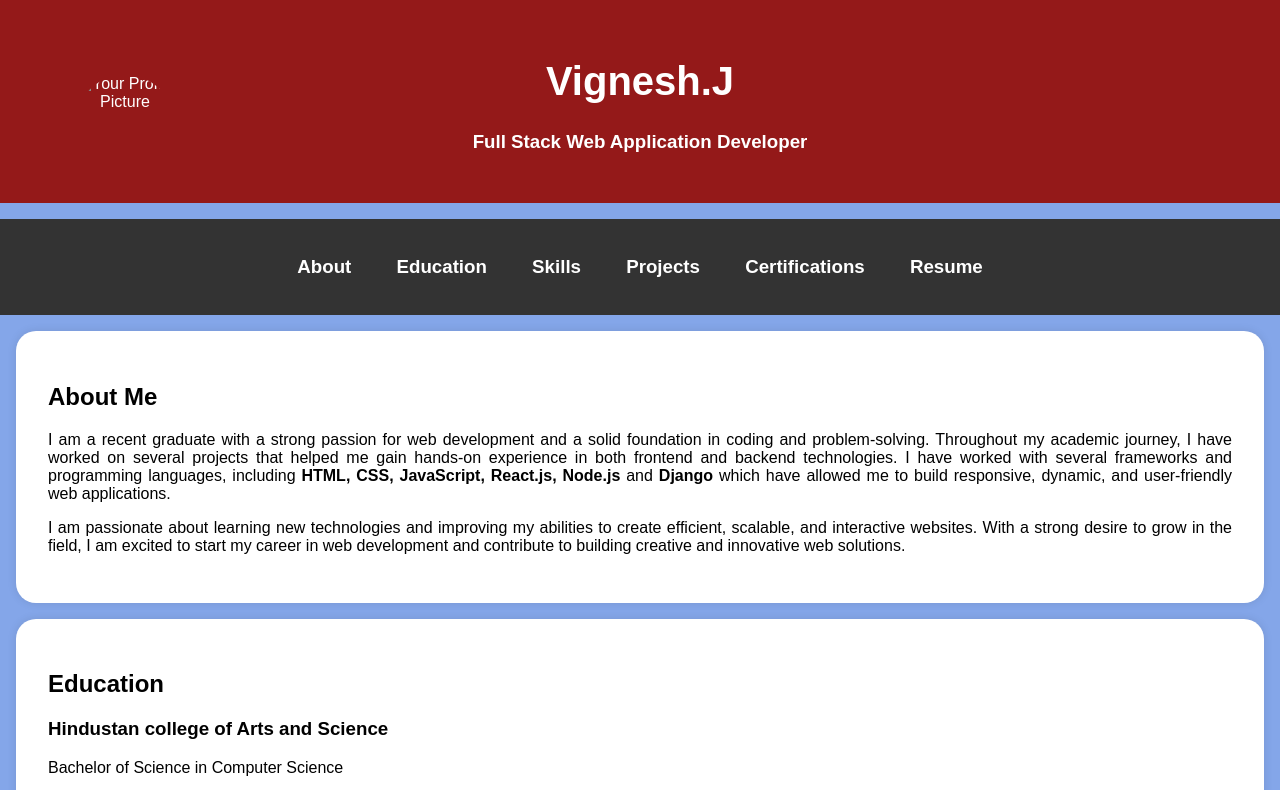
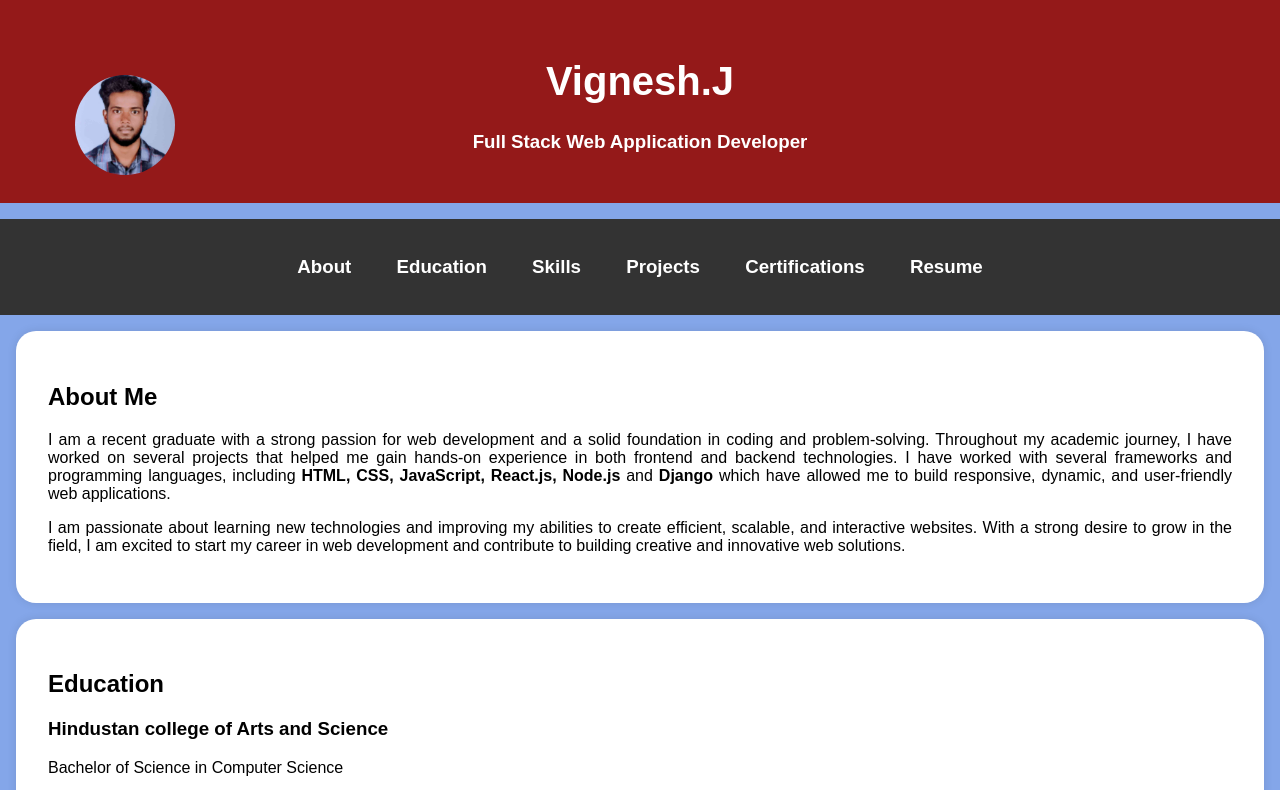
Before and after one commit to vignesh490/Vignesh-portfolio-, a plain HTML site: page index.html in a window 1280 px wide. Shown: the top 790 px of the page. Drawn offline with Linux system fonts and the light colour scheme.

Commit message:
Update index.html

```diff
--- a/index.html
+++ b/index.html
@@ -98,7 +98,7 @@
     <header>
         <div class="header-content">
             <!-- Add your profile picture here -->
-            <img src="dharshan.jpeg" alt="Your Profile Picture" class="profile-picture">
+            <img src="20221004-174151_p0.jpg" alt="Your Profile Picture" class="profile-picture">
             <h1>Vignesh.J</h1>
             <h3><b>Full Stack Web Application Developer</b></h3>
         </div>
```
